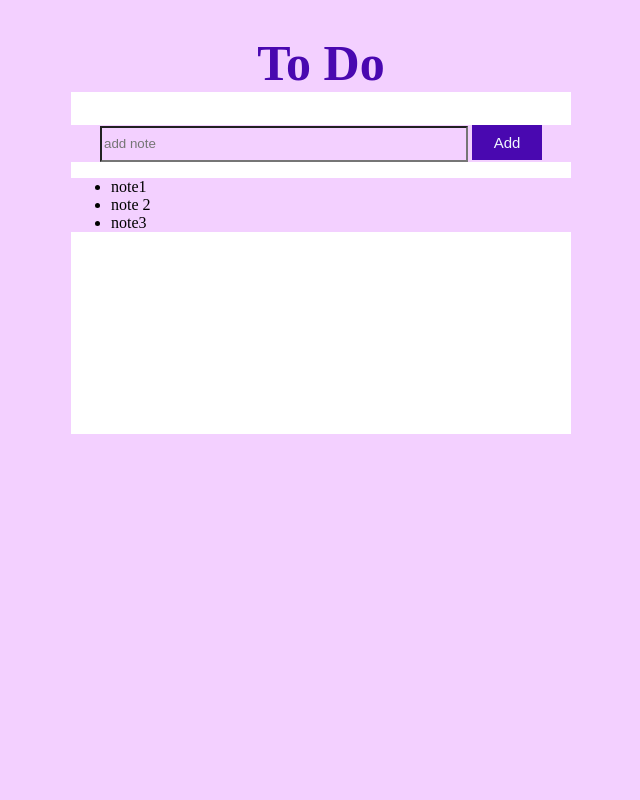
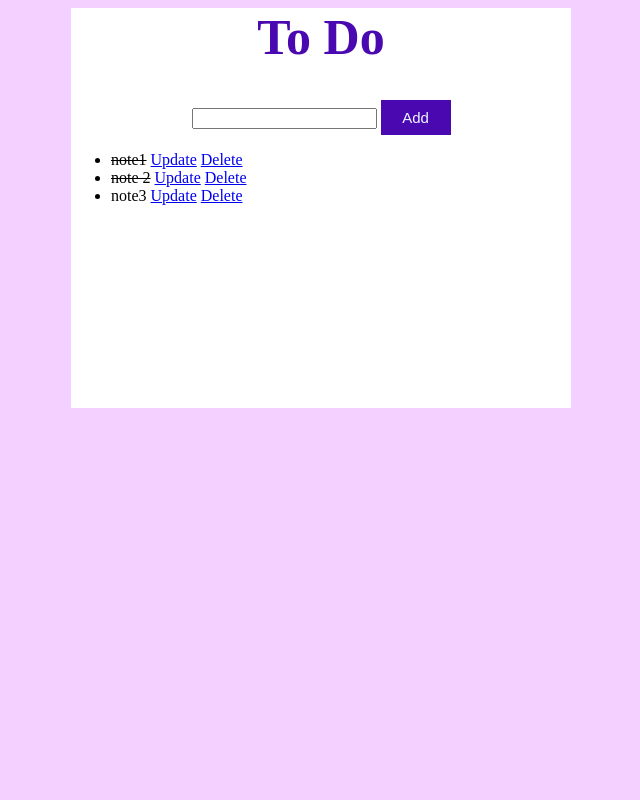
Before and after one commit to HadjerMegoura/To-Do-app-, a Django app: page / in a window 1280 px wide. Shown: the whole page, without its empty margins (319-959 px from the left). Run offline with Django 4.2, Linux system fonts and the light colour scheme; data comes from the database, SQL or seed files in the repository; both versions use the stored data as it was after the commit.

Commit message:
second commit

```diff
--- /dev/null
+++ b/tasks/forms.py
@@ -0,0 +1,10 @@
+import imp
+from pyexpat import model
+from django import forms
+from django.forms import ModelForm
+from .models import *
+
+class NoteForm(forms.ModelForm):
+    class Meta:
+        model = Note
+        fields = '__all__'
--- a/tasks/static/tasks/index.css
+++ b/tasks/static/tasks/index.css
@@ -3,7 +3,7 @@ h1 {
     font-size: 50px;
     text-align: center;
 }
-* {
+body {
     background-color:rgb(243,208,255) ;
 }
 #add {
@@ -11,7 +11,7 @@ h1 {
     }
 
 #list_div {
-    background-color: white;
+    background-color:white;
     width: 500px;
     height: 400px;
     margin: auto;
--- a/tasks/templates/tasks/index.html
+++ b/tasks/templates/tasks/index.html
@@ -1,18 +1,28 @@
 {% load static %}
-<!DOCTYPE html>
+
 <head>
     <link rel="stylesheet"  href="{% static 'tasks/index.css' %}">
 </head>
 <body>
     <div id="list_div">
 <h1>To Do</h1>
-<div id="add">
-    <input id="text" type="text" placeholder="add note">
+<form id="add" method="post" action="/">
+    {% csrf_token %}
+    {{form.text}}
     <input id="SubBtn" type="submit" value="Add">
-</div>
+</form>
 <ul id="notes_list">
   {% for note in notes %}
-  <li>{{note.text}}</li>
+  <li>
+    {% if note.completed == True %}
+   <strike> {{note.text}}</strike>
+   {% else %}
+   <span>{{note.text}}</span>
+   {% endif %}
+
+    <a href="{% url 'update' note.id %}">Update</a>
+    <a href="{% url 'delete' note.id %}">Delete</a>
+</li>
   {% endfor %}
 </ul>
 </div>
--- /dev/null
+++ b/tasks/templates/tasks/update.html
@@ -0,0 +1,6 @@
+<h3>Update</h3>
+<form method="post" action="">
+    {% csrf_token %}
+    {{form}}
+    <input type="submit" value="update task">
+</form>
--- a/tasks/urls.py
+++ b/tasks/urls.py
@@ -2,5 +2,7 @@ from django.urls import path
 from . import views
 
 urlpatterns = [
-    path('', views.index),
+    path('', views.index,name="list"),
+    path('update/<str:pk>', views.update,name="update"),
+    path('delete/<str:pk>', views.delete,name="delete"),
 ]
--- a/tasks/views.py
+++ b/tasks/views.py
@@ -1,9 +1,40 @@
-from django.shortcuts import render
+from django.shortcuts import redirect, render
 from django.http import HttpResponse
 from .models import *
+from .forms import *
 
 # Create your views here.
 def index(request):
+    form = NoteForm()
     notes = Note.objects.all()
-    context = {'notes' : notes}
+
+    if request.method == 'POST':
+        form = NoteForm(request.POST)
+        if form.is_valid() :
+            form.save()
+        return redirect('/')
+
+    context = {'notes' : notes, 'form':form}
     return render(request,'tasks/index.html',context)
+
+def update(request,pk):
+    task = Note.objects.get(id=pk)
+    form = NoteForm(instance=task)
+
+    if request.method == 'POST':
+        form = NoteForm(request.POST,instance=task)
+        if form.is_valid():
+            form.save()
+            return redirect('/')
+
+    context = {'form':form}
+    return render(request,'tasks/update.html',context)
+
+def delete(request,pk):
+    task = Note.objects.get(id=pk)
+
+    if request.method == 'POST':
+        task.delete()
+        return redirect('/')
+    context ={'task':task}
+    return render(request,'tasks/delete.html',context)
```
Also changed, not shown: tasks/templates/tasks/delete.html (added, +9 -0 lines), db.sqlite3.
